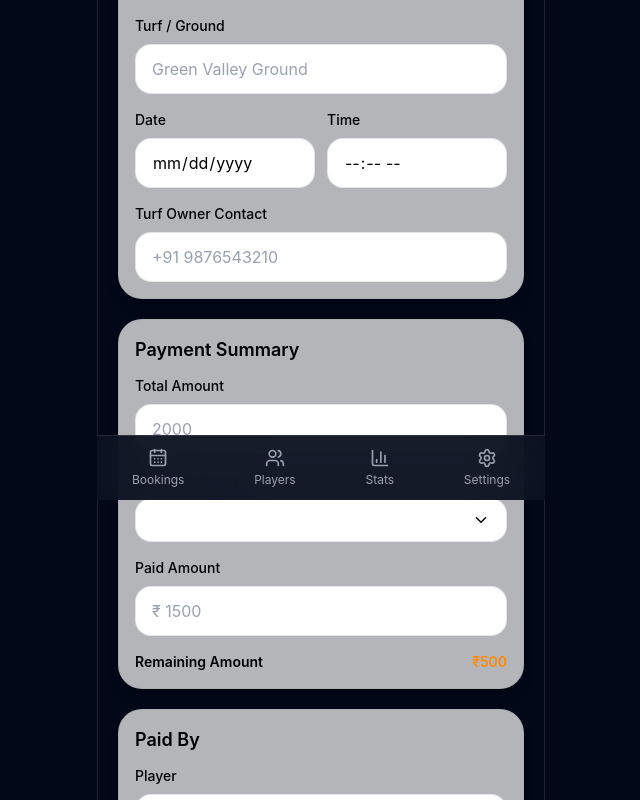
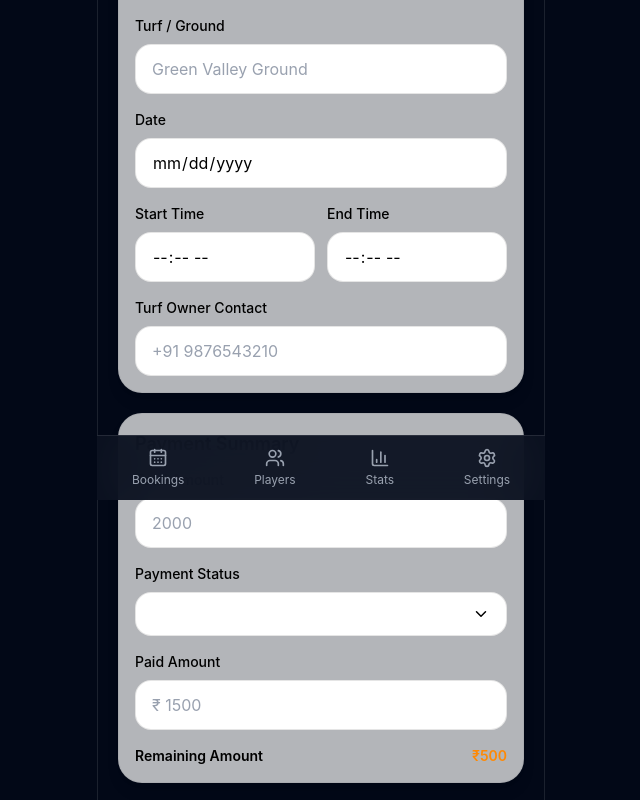
Before and after one commit to SwastikOP14/turf-manager-pro, a React (Vite) app: page /add-booking in a window 1280 px wide. Shown: the part 300-1100 px from the top of the page, without its empty margins (319-959 px from the left). Built offline with nearby package versions, Linux system fonts and the light colour scheme.

Commit message:
Updated project

```diff
--- a/src/components/common/InputField.jsx
+++ b/src/components/common/InputField.jsx
@@ -27,7 +27,29 @@ export default function InputField({
 
   value={value}
 
-        onChange={onChange}
+  onChange={(e) => {
+
+    onChange(e)
+
+    if (
+      type === "date" ||
+      type === "time"
+    ) {
+
+      e.target.blur()
+    }
+  }}
+
+  onFocus={(e) => {
+
+    if (
+      type === "date" ||
+      type === "time"
+    ) {
+
+      e.target.showPicker?.()
+    }
+  }}
 
   placeholder={placeholder}
 
--- a/src/pages/AddBooking/AddBooking.jsx
+++ b/src/pages/AddBooking/AddBooking.jsx
@@ -13,7 +13,8 @@ import PrimaryButton from "../../components/common/PrimaryButton"
 
 export default function AddBooking() {
 
-  const [playerModal, setPlayerModal] = useState(false)
+  const [playerModal, setPlayerModal] =
+    useState(false)
 
   const {
     players,
@@ -21,17 +22,58 @@ export default function AddBooking() {
     addBooking
   } = useApp()
 
-  const [playerName, setPlayerName] = useState("")
-  const [playerPhone, setPlayerPhone] = useState("")
-  const [playerError, setPlayerError] = useState("")
+  const [playerName, setPlayerName] =
+    useState("")
+
+  const [playerPhone, setPlayerPhone] =
+    useState("")
+
+  const [playerError, setPlayerError] =
+    useState("")
 
   const [turf, setTurf] = useState("")
   const [sport, setSport] = useState("")
   const [amount, setAmount] = useState("")
-  const [status, setStatus] = useState("Paid")
+
+  const [status, setStatus] =
+    useState("Paid")
+
+  /* DATE */
 
   const [date, setDate] = useState("")
-  const [time, setTime] = useState("")
+
+  /* TIME */
+
+  const [startTime, setStartTime] =
+    useState("")
+
+  const [endTime, setEndTime] =
+    useState("")
+
+  /* DURATION */
+
+  const calculateDuration = () => {
+
+    if (!startTime || !endTime)
+      return ""
+
+    const start =
+      new Date(
+        `1970-01-01T${startTime}`
+      )
+
+    const end =
+      new Date(
+        `1970-01-01T${endTime}`
+      )
+
+    const diffMs = end - start
+
+    const hours =
+      diffMs / (1000 * 60 * 60)
+
+    return `${hours} hrs`
+  }
 
   return (
 
@@ -40,9 +82,11 @@ export default function AddBooking() {
       <div className="p-5 space-y-5">
 
         {/* PAGE TITLE */}
+
         <h1 className="
           text-3xl
           font-bold
+
           text-black
           dark:text-white
         ">
@@ -50,12 +94,18 @@ export default function AddBooking() {
         </h1>
 
         {/* BOOKING DETAILS */}
+
         <GlassCard className="space-y-4">
 
-          <SectionTitle title="Booking Details" />
+          <SectionTitle
+            title="Booking Details"
+          />
+
+          {/* SPORT */}
 
           <InputField
             label="Sport / Game"
+
             placeholder="Cricket"
 
             value={sport}
@@ -65,8 +115,11 @@ export default function AddBooking() {
             }
           />
 
+          {/* TURF */}
+
           <InputField
             label="Turf / Ground"
+
             placeholder="Green Valley Ground"
 
             value={turf}
@@ -76,10 +129,8 @@ export default function AddBooking() {
             }
           />
 
-          {/* DATE + TIME */}
-          <div className="grid grid-cols-2 gap-3">
+          {/* DATE */}
 
-            {/* DATE */}
           <InputField
             label="Date"
 
@@ -91,40 +142,122 @@ export default function AddBooking() {
               setDate(e.target.value)
             }
 
+            placeholder="DD-MM-YYYY"
+
             centered
           />
 
-            {/* TIME */}
+          {/* START + END TIME */}
+
+          <div className="
+            grid
+            grid-cols-2
+            gap-3
+          ">
+
+            {/* START TIME */}
+
             <InputField
-              label="Time"
+              label="Start Time"
 
               type="time"
 
-              value={time}
+              value={startTime}
 
               onChange={(e) =>
-                setTime(e.target.value)
+                setStartTime(e.target.value)
               }
+
+              placeholder="00:00"
+
+              centered
+            />
+
+            {/* END TIME */}
+
+            <InputField
+              label="End Time"
+
+              type="time"
+
+              value={endTime}
+
+              onChange={(e) =>
+                setEndTime(e.target.value)
+              }
+
+              placeholder="00:00"
 
               centered
             />
 
           </div>
 
+          {/* TOTAL DURATION */}
+
+          {
+            startTime &&
+            endTime && (
+
+              <div className="
+                flex
+                items-center
+                justify-between
+
+                rounded-2xl
+
+                px-4
+                py-3
+
+                bg-green-500/10
+
+                border
+                border-green-500/20
+              ">
+
+                <span className="
+                  text-sm
+                  font-medium
+
+                  text-black
+                  dark:text-white
+                ">
+                  Total Duration
+                </span>
+
+                <span className="
+                  text-green-500
+                  font-bold
+                ">
+                  {calculateDuration()}
+                </span>
+
+              </div>
+
+            )
+          }
+
+          {/* CONTACT */}
+
           <InputField
             label="Turf Owner Contact"
+
             placeholder="+91 9876543210"
           />
 
         </GlassCard>
 
         {/* PAYMENT SUMMARY */}
+
         <GlassCard className="space-y-4">
 
-          <SectionTitle title="Payment Summary" />
+          <SectionTitle
+            title="Payment Summary"
+          />
 
           <InputField
             label="Total Amount"
+
             placeholder="2000"
 
             value={amount}
@@ -152,11 +285,13 @@ export default function AddBooking() {
 
           <InputField
             label="Paid Amount"
+
             placeholder="₹ 1500"
           />
 
           <div className="
             flex
+            items-center
             justify-between
 
             text-sm
@@ -170,7 +305,9 @@ export default function AddBooking() {
               Remaining Amount
             </span>
 
-            <span className="text-orange-400">
+            <span className="
+              text-orange-400
+            ">
               ₹500
             </span>
 
@@ -178,19 +315,8 @@ export default function AddBooking() {
 
         </GlassCard>
 
-        {/* PAID BY */}
-        <GlassCard className="space-y-4">
+        {/* PLAYERS */}
 
-          <SectionTitle title="Paid By" />
-
-          <SelectField
-            label="Player"
-            placeholder="Select player"
-          />
-
-        </GlassCard>
-
-        {/* PLAYERS */}
         <GlassCard className="space-y-4">
 
           <div className="
@@ -199,7 +325,9 @@ export default function AddBooking() {
             justify-between
           ">
 
-            <SectionTitle title="Total Players" />
+            <SectionTitle
+              title="Total Players"
+            />
 
             <button
               onClick={() =>
@@ -208,8 +336,9 @@ export default function AddBooking() {
 
               className="
                 text-sm
+                font-medium
+
                 text-green-500
-                font-medium
               "
             >
               Add / Search Players
@@ -220,7 +349,8 @@ export default function AddBooking() {
           <div className="space-y-3">
 
             {
-              ["Arjun", "Ritesh", "Sana"].map((player) => (
+              ["Arjun", "Ritesh", "Sana"]
+                .map((player) => (
 
                   <div
                     key={player}
@@ -240,8 +370,8 @@ export default function AddBooking() {
                     </span>
 
                     <span className="
+                      font-semibold
                       text-green-500
-                    font-semibold
                     ">
                       ₹400
                     </span>
@@ -256,6 +386,7 @@ export default function AddBooking() {
         </GlassCard>
 
         {/* CONTINUE BUTTON */}
+
         <PrimaryButton
           text="Continue"
 
@@ -266,7 +397,8 @@ export default function AddBooking() {
               !sport ||
               !amount ||
               !date ||
-              !time
+              !startTime ||
+              !endTime
             ) return
 
             addBooking({
@@ -275,27 +407,40 @@ export default function AddBooking() {
 
               sport,
 
-              amount: Number(amount),
+              amount:
+                Number(amount),
 
               status,
 
               date,
-              time
+
+              startTime,
+
+              endTime,
+
+              duration:
+                calculateDuration()
             })
+
+            /* RESET */
 
             setTurf("")
             setSport("")
             setAmount("")
+
             setStatus("Paid")
 
             setDate("")
-            setTime("")
+
+            setStartTime("")
+            setEndTime("")
           }}
         />
 
       </div>
 
       {/* PLAYER MODAL */}
+
       <Modal
         open={playerModal}
 
@@ -326,8 +471,8 @@ export default function AddBooking() {
               }
 
               className="
+                text-xl
                 text-gray-400
-                text-xl
               "
             >
               ✕
@@ -337,23 +482,29 @@ export default function AddBooking() {
 
           <InputField
             label="Player Name"
+
             placeholder="Enter player name"
 
             value={playerName}
 
             onChange={(e) =>
-              setPlayerName(e.target.value)
+              setPlayerName(
+                e.target.value
+              )
             }
           />
 
           <InputField
             label="Phone Number"
+
             placeholder="+91 9876543210"
 
             value={playerPhone}
 
             onChange={(e) =>
-              setPlayerPhone(e.target.value)
+              setPlayerPhone(
+                e.target.value
+              )
             }
           />
 
@@ -361,9 +512,10 @@ export default function AddBooking() {
             playerError && (
 
               <div className="
-                text-red-400
                 text-sm
                 font-medium
+
+                text-red-400
               ">
                 {playerError}
               </div>
@@ -408,7 +560,8 @@ export default function AddBooking() {
               const playerExists =
                 players.some(
                   (player) =>
-                    player.phone === trimmedPhone
+                    player.phone ===
+                    trimmedPhone
                 )
 
               if (playerExists) {
@@ -423,8 +576,11 @@ export default function AddBooking() {
               setPlayerError("")
 
               addPlayer({
+
                 name: trimmedName,
+
                 phone: trimmedPhone,
+
                 balance: 0
               })
 
```
Lines whose indentation alone changed are shown as unchanged.
